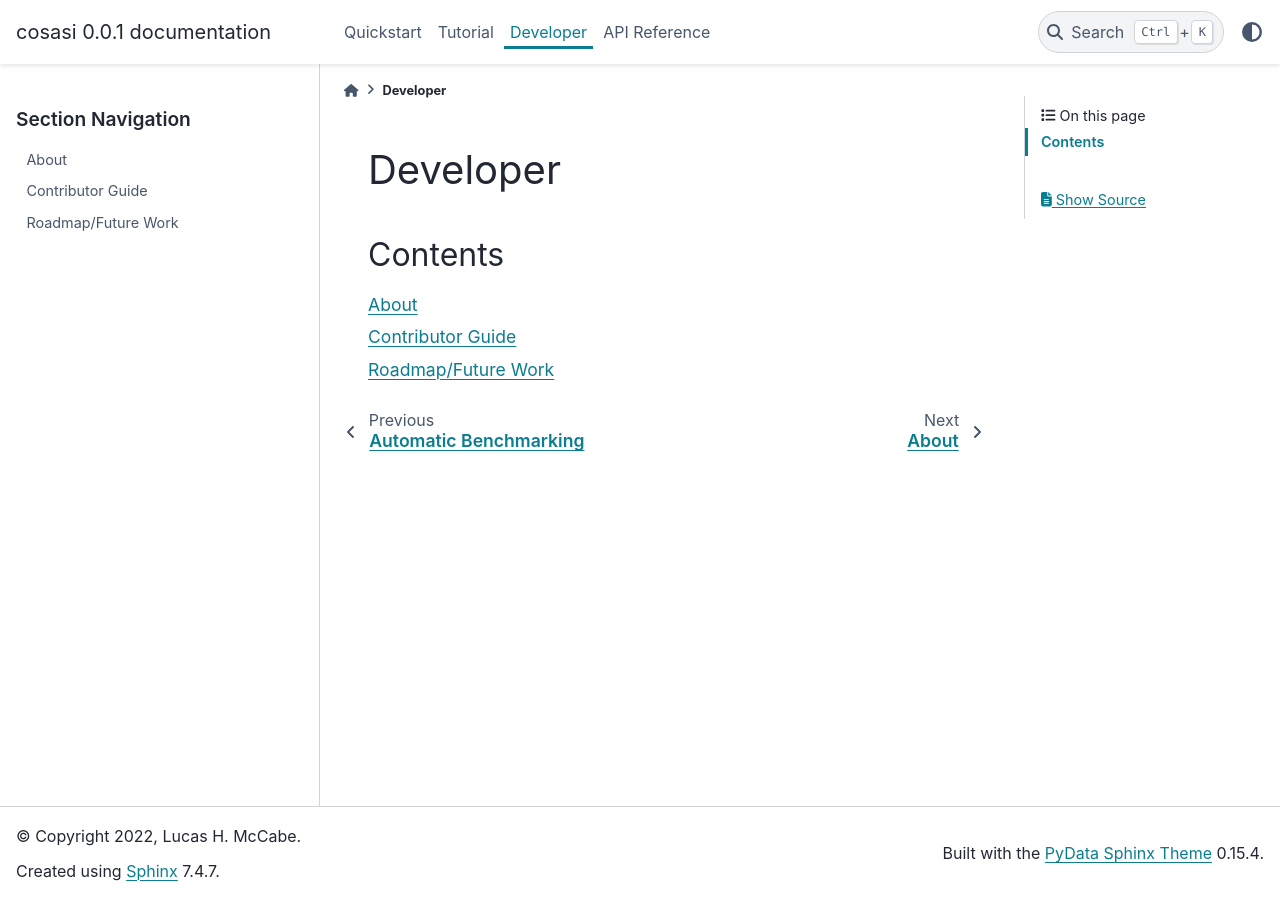
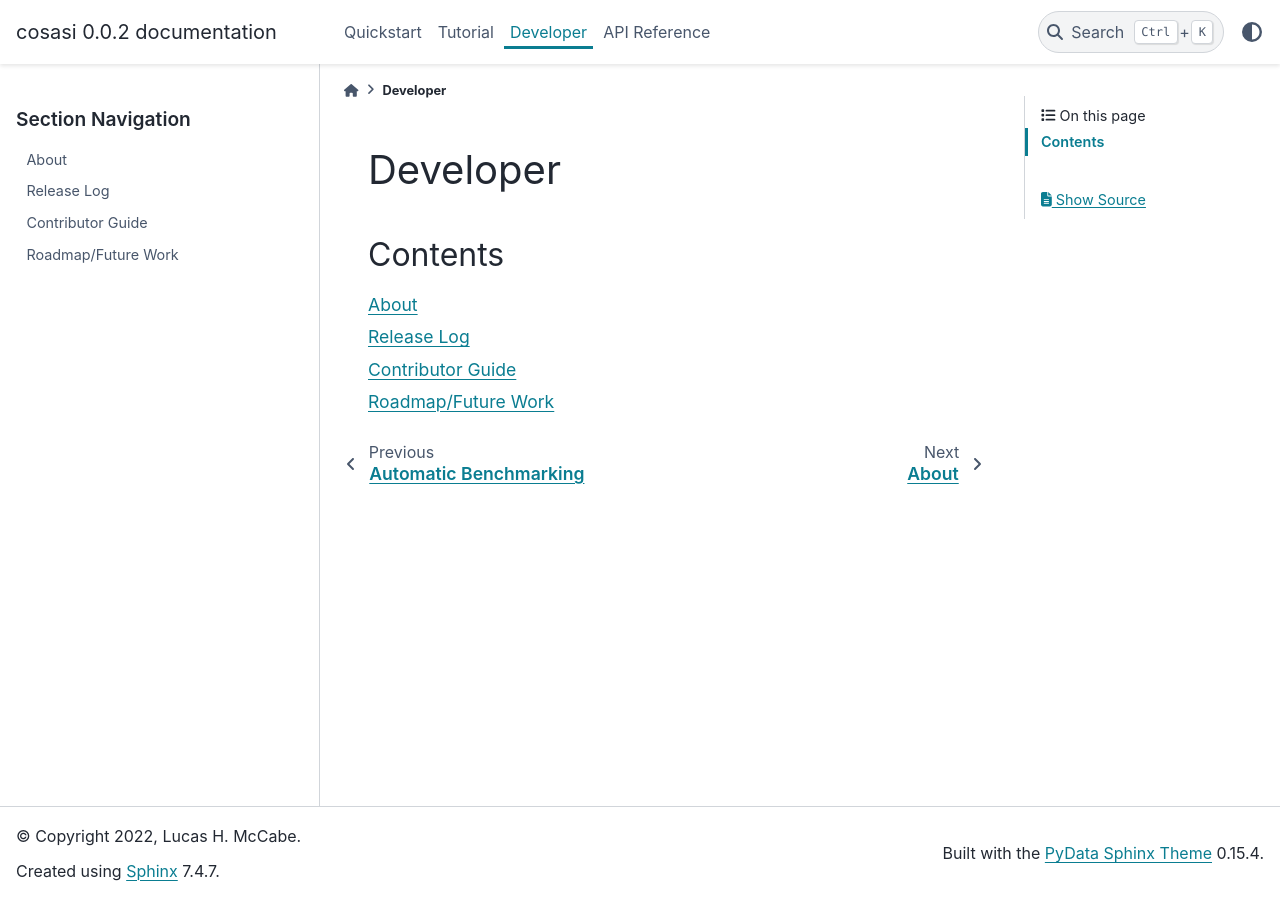
Before and after one commit to lmiconsulting/cosasi, a Sphinx documentation site: the page built from docs/developer.rst, in a window 1280 px wide. Built offline with Sphinx 7.4.7 and the PyData theme 0.15.4, drawn with Linux system fonts in a browser that asks for light colours.

Commit message:
docs for 0.0.2 release

```diff
--- a/docs/conf.py
+++ b/docs/conf.py
@@ -24,7 +24,7 @@ copyright = "2022, Lucas H. McCabe"
 author = "Lucas H. McCabe"
 
 # The full version, including alpha/beta/rc tags
-release = "0.0.1"
+release = "0.0.2"
 
 
 # -- General configuration ---------------------------------------------------
--- a/docs/developer.rst
+++ b/docs/developer.rst
@@ -12,5 +12,6 @@ Contents
    :maxdepth: 1
 
    developer_pages/about
+   developer_pages/releaselog
    developer_pages/contributing
    developer_pages/roadmap
--- a/docs/requirements.txt
+++ b/docs/requirements.txt
@@ -2,7 +2,7 @@ sphinx_automodapi==0.12
 sphinx-press-theme
 ndlib==5.1.1
 networkx==2.8.4
-numpy==1.20.1
+numpy==1.21.4
 pytest==7.1.1
 scikit_learn==1.1.2
 scipy==1.9.0
--- a/setup.py
+++ b/setup.py
@@ -5,7 +5,7 @@ with open("README.md", "r") as fh:
 
 setup(
     name="cosasi",
-    version="0.0.1",
+    version="0.0.2",
     author="Lucas H. McCabe",
     author_email="lmccabe@lmi.org",
     description="COntagion Simulation And Source Inference",
```
Also changed, not shown: docs/developer_pages/releaselog.rst (added, +14 -0 lines), docs/developer_pages/contributing.rst (line endings or trailing spaces).
